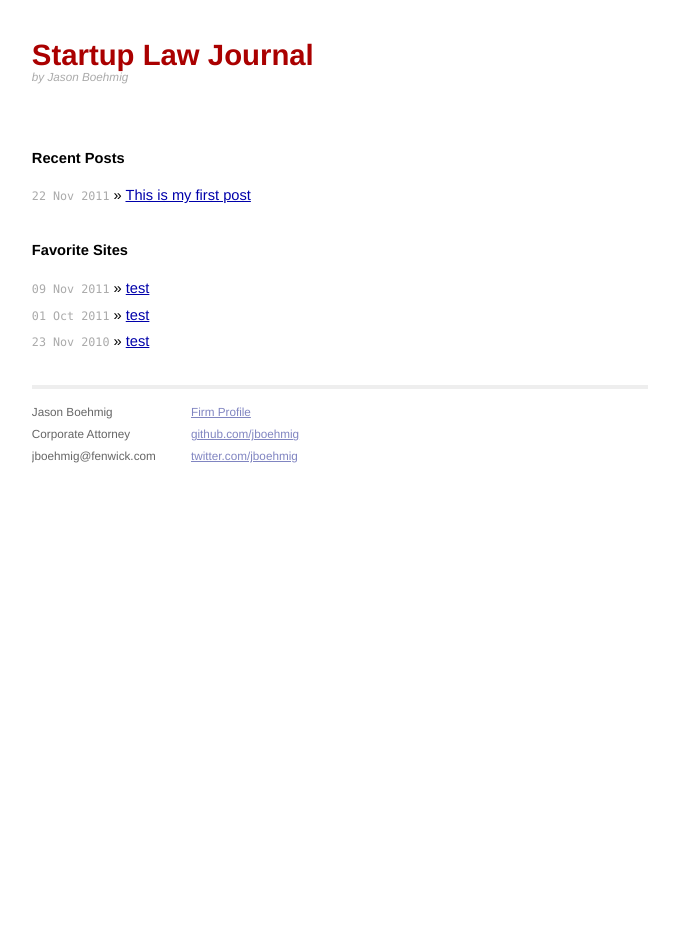
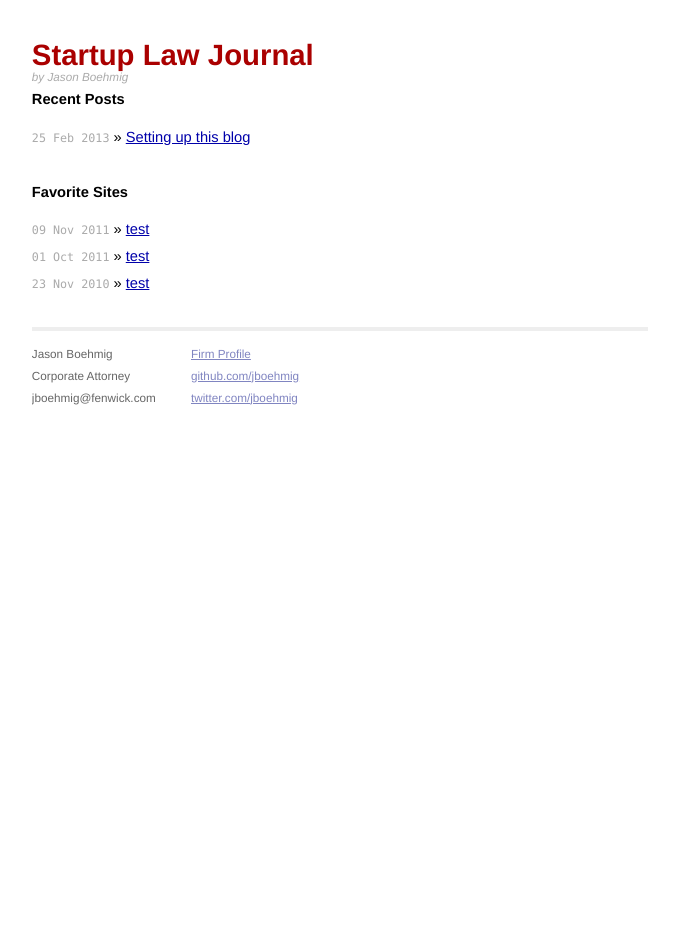
Before and after one commit to startuplawjournal/startuplawjournal.github.com, a Jekyll site: the page built from index.html, in a window 1280 px wide. Shown: the whole page, without its empty margins (300-979 px from the left). Built offline with Jekyll 4.4.1, drawn with Linux system fonts in a browser that asks for light colours; Markdown is read by kramdown in place of the engine named in the settings.

Commit message:
formatting

```diff
--- a/_layouts/default.html
+++ b/_layouts/default.html
@@ -17,10 +17,6 @@
 </head>
 
 <body>
-
-<!-- ClickTale Top part -->
-
-<!-- ClickTale end of Top part -->
 
 <div class="site">
   <div class="title">
--- a/_posts/2011-11-22-first-post.md
+++ /dev/null
@@ -1,11 +0,0 @@
----
-layout: post
-title: This is my first post
----
-
-{{ page.title }}
-================
-
-<p class="meta">22 Nov 2011 - San Francisco</p>
-
-First post
--- a/css/screen.css
+++ b/css/screen.css
@@ -90,7 +90,7 @@ ul.posts {
   color: #a00;
   font-size: 200%;
   font-weight: bold;
-  margin-bottom: 2em;
+  margin-bottom: 0em;
 }
 
   .site .title .author {
```
Also changed, not shown: _posts/2013-02-25-the-setup.md (added, +11 -0 lines).
